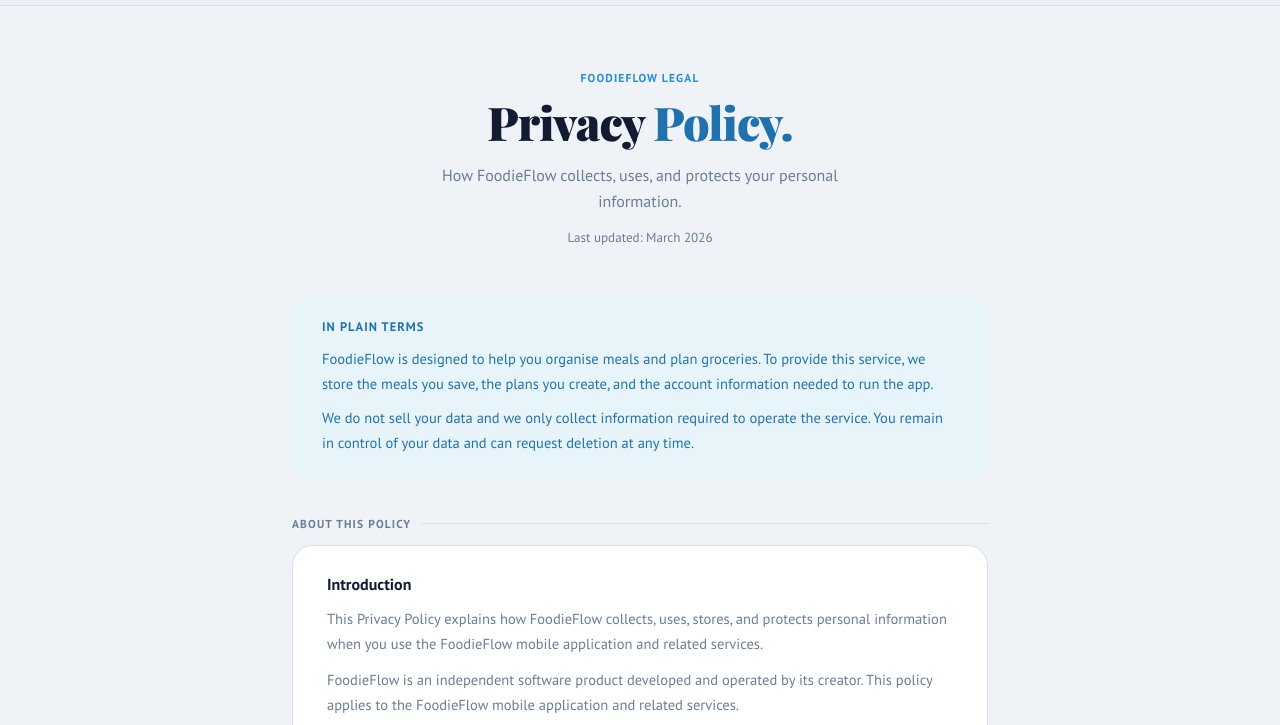
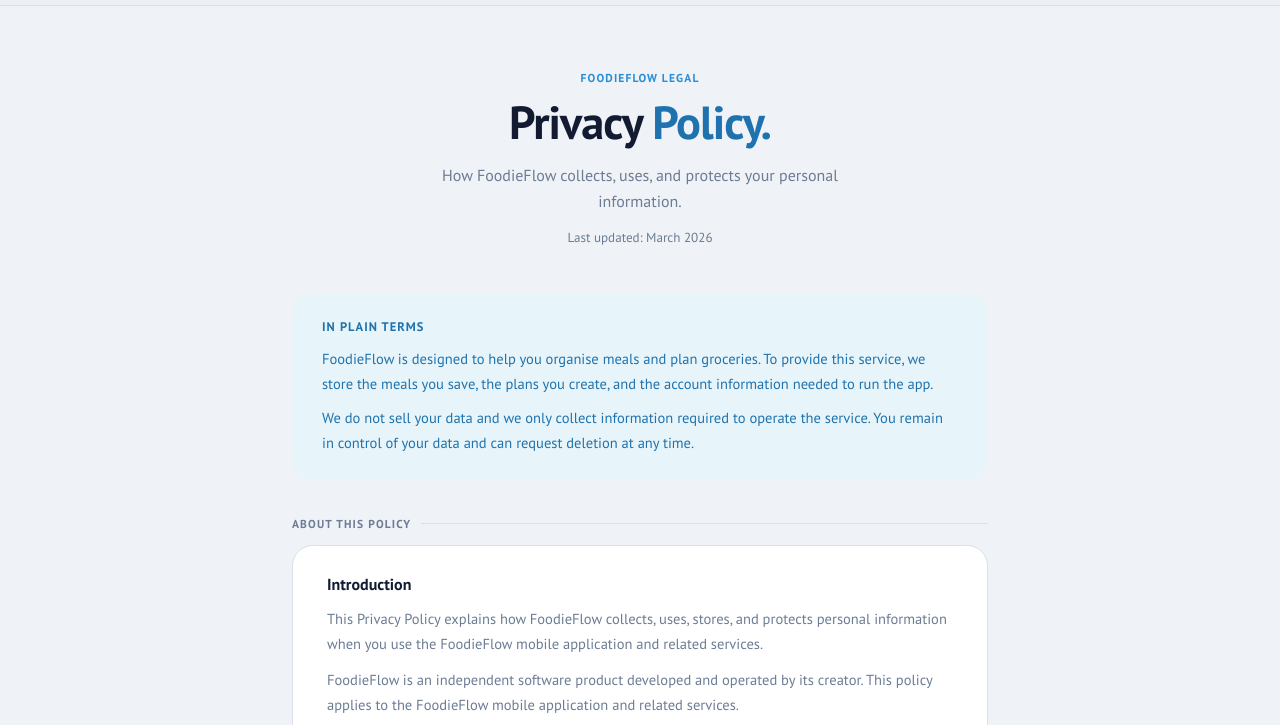
Before and after one commit to TotalArthur/foodieflow-web, a plain HTML site: page privacy/index.html in a window 1280 px wide. Shown: the part 60-785 px from the top of the page. Drawn offline with nearby package versions, Linux system fonts and the light colour scheme.

Commit message:
Add files via upload

```diff
--- a/privacy/index.html
+++ b/privacy/index.html
@@ -63,7 +63,7 @@
     .hero { padding: 64px 2rem 48px; text-align: center; max-width: 660px; margin: 0 auto; }
     .hero-welcome { font-size: 0.72rem; font-weight: 700; letter-spacing: 0.1em; text-transform: uppercase; color: var(--blue); margin-bottom: 12px; }
     h1 {
-      font-family: "Playfair Display", Georgia, serif;
+      font-family: "PT Sans", sans-serif;
       font-size: clamp(1.9rem, 5vw, 2.9rem);
       font-weight: 900; line-height: 1.1;
       letter-spacing: -0.02em; margin-bottom: 14px;
```
